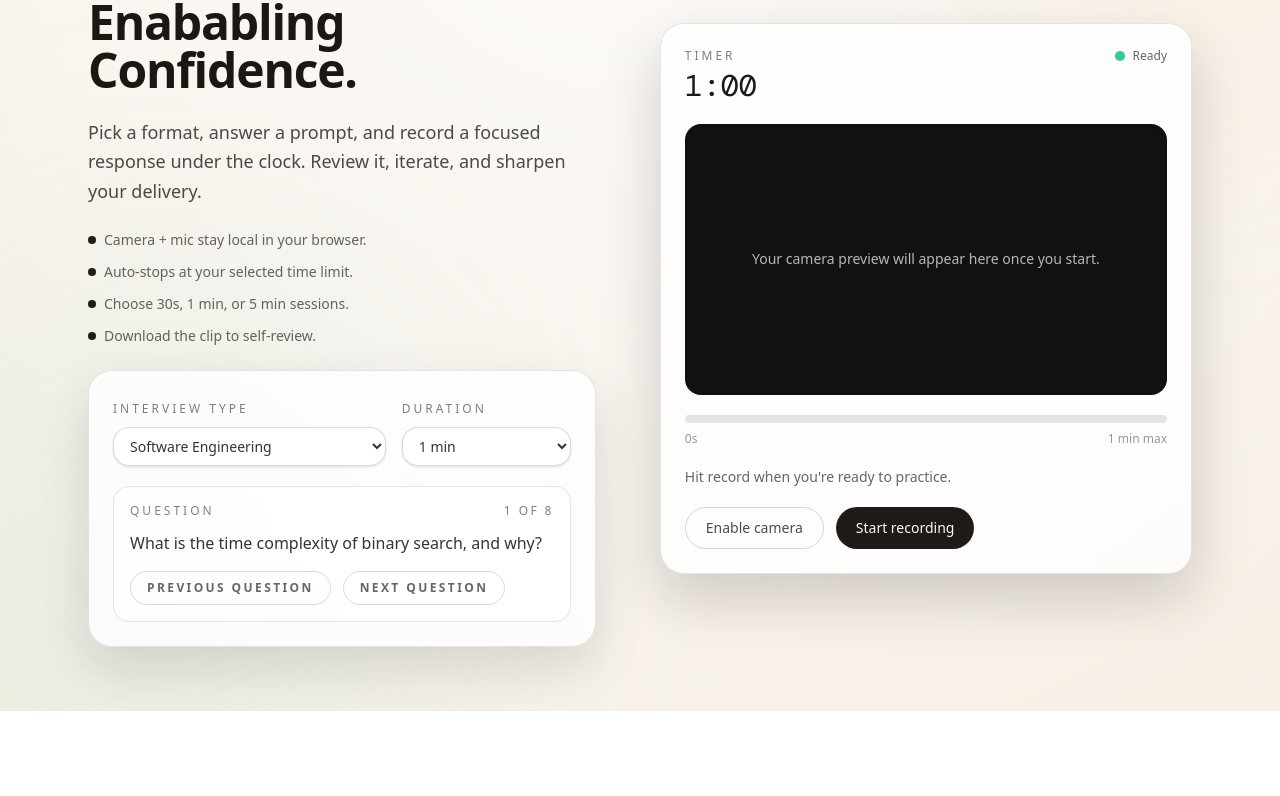
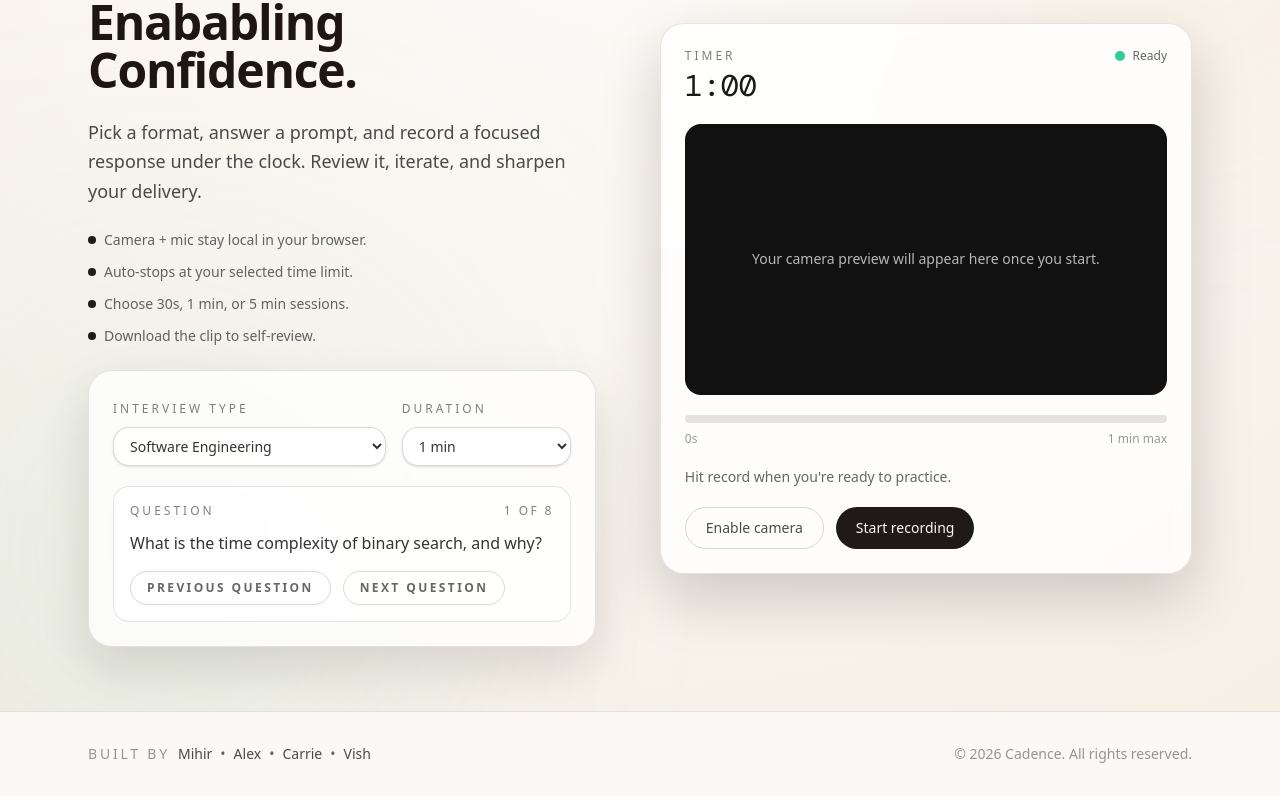
Before and after one commit to Mihir-A/Cadence, a Next.js app: page / in a window 1280 px wide. Shown: the part 218-1014 px from the top of the page. Before the commit the page ends 929 px from the top, so only its background shows below. Built offline with nearby package versions, Linux system fonts and the light colour scheme.

Commit message:
small ui changes

```diff
--- a/app/api/feedback/route.ts
+++ b/app/api/feedback/route.ts
@@ -118,7 +118,7 @@ export async function POST(request: Request) {
       );
     }
 
-    let indexedAsset = await client.indexes.indexedAssets.create(indexId, {
+    const indexedAsset = await client.indexes.indexedAssets.create(indexId, {
       assetId: asset.id,
     });
 
--- a/app/feedback/page.tsx
+++ b/app/feedback/page.tsx
@@ -32,6 +32,7 @@ export default function FeedbackPage() {
   const [history, setHistory] = useState<HistoryEntry[]>([]);
   const router = useRouter();
 
+  /* eslint-disable react-hooks/set-state-in-effect -- Initialize from sessionStorage on mount. */
   useEffect(() => {
     if (typeof window === "undefined") {
       return;
@@ -49,6 +50,7 @@ export default function FeedbackPage() {
       window.sessionStorage.getItem("latestQuestionCategory") ?? "",
     );
   }, []);
+  /* eslint-enable react-hooks/set-state-in-effect */
 
   useEffect(() => {
     let objectUrl: string | null = null;
@@ -68,6 +70,7 @@ export default function FeedbackPage() {
     };
   }, []);
 
+  /* eslint-disable react-hooks/set-state-in-effect -- Initialize history from localStorage on mount. */
   useEffect(() => {
     if (typeof window === "undefined") {
       return;
@@ -82,6 +85,7 @@ export default function FeedbackPage() {
       setHistory([]);
     }
   }, []);
+  /* eslint-enable react-hooks/set-state-in-effect */
 
   const parseJson = (value: string) => {
     if (!value) {
@@ -174,6 +178,7 @@ export default function FeedbackPage() {
     );
   };
   const isDev = process.env.NODE_ENV === "development";
+  const currentYear = new Date().getFullYear();
 
   const renderScoreBar = (value: number | undefined) => {
     const clamped = Math.max(0, Math.min(10, value ?? 0));
@@ -209,8 +214,8 @@ export default function FeedbackPage() {
   );
 
   return (
-    <div className="min-h-screen bg-[#f6efe6] text-[#1f1a17]">
-      <div className="relative overflow-hidden">
+    <div className="flex min-h-screen flex-col bg-[#f6efe6] text-[#1f1a17]">
+      <div className="relative flex-1 overflow-hidden">
         <div className="pointer-events-none absolute -top-24 right-0 h-72 w-72 rounded-full bg-[#f7b267]/40 blur-[140px]" />
         <div className="pointer-events-none absolute bottom-0 left-0 h-80 w-80 rounded-full bg-[#7fd1b9]/40 blur-[160px]" />
         <div className="pointer-events-none absolute inset-0 bg-[radial-gradient(circle_at_top,_rgba(255,255,255,0.8),_rgba(255,255,255,0))]" />
@@ -541,6 +546,53 @@ export default function FeedbackPage() {
           ) : null}
         </main>
       </div>
+      <footer className="border-t border-black/10 bg-white/60">
+        <div className="mx-auto flex w-full max-w-6xl flex-col gap-3 px-6 py-8 text-sm text-black/60 sm:flex-row sm:items-center sm:justify-between">
+          <div className="flex flex-wrap items-center gap-x-2 gap-y-1.5">
+            <span className="uppercase tracking-[0.2em] text-black/40">
+              Built by
+            </span>
+            <a
+              href="https://mihirdev.com/"
+              target="_blank"
+              rel="noreferrer"
+              className="font-medium text-black/70 transition hover:text-black"
+            >
+              Mihir
+            </a>
+            <span aria-hidden="true">•</span>
+            <a
+              href="https://www.linkedin.com/in/alexander-peroulas/"
+              target="_blank"
+              rel="noreferrer"
+              className="font-medium text-black/70 transition hover:text-black"
+            >
+              Alex
+            </a>
+            <span aria-hidden="true">•</span>
+            <a
+              href="https://www.linkedin.com/in/carrie-ma-65a911363/"
+              target="_blank"
+              rel="noreferrer"
+              className="font-medium text-black/70 transition hover:text-black"
+            >
+              Carrie
+            </a>
+            <span aria-hidden="true">•</span>
+            <a
+              href="https://www.linkedin.com/in/vishwath-shankar-05540324a/"
+              target="_blank"
+              rel="noreferrer"
+              className="font-medium text-black/70 transition hover:text-black"
+            >
+              Vish
+            </a>
+          </div>
+          <p className="text-black/40">
+            © {currentYear} Cadence. All rights reserved.
+          </p>
+        </div>
+      </footer>
     </div>
   );
 }
--- a/app/globals.css
+++ b/app/globals.css
@@ -1,7 +1,7 @@
 @import "tailwindcss";
 
 :root {
-  --background: #ffffff;
+  --background: #ededed;
   --foreground: #171717;
 }
 
@@ -14,7 +14,7 @@
 
 @media (prefers-color-scheme: dark) {
   :root {
-    --background: #0a0a0a;
+    --background: #ededed;
     --foreground: #ededed;
   }
 }
--- a/app/page.tsx
+++ b/app/page.tsx
@@ -725,9 +725,11 @@ export default function Home() {
     };
   }, [videoUrl]);
 
+  const currentYear = new Date().getFullYear();
+
   return (
-    <div className="min-h-screen bg-[#f6efe6] text-[#1f1a17]">
-      <div className="relative overflow-hidden">
+    <div className="flex min-h-screen flex-col bg-[#f6efe6] text-[#1f1a17]">
+      <div className="relative flex-1 overflow-hidden">
         <div className="pointer-events-none absolute -top-24 right-0 h-72 w-72 rounded-full bg-[#f7b267]/40 blur-[140px]" />
         <div className="pointer-events-none absolute bottom-0 left-0 h-80 w-80 rounded-full bg-[#7fd1b9]/40 blur-[160px]" />
         <div className="pointer-events-none absolute inset-0 bg-[radial-gradient(circle_at_top,_rgba(255,255,255,0.8),_rgba(255,255,255,0))]" />
@@ -1063,6 +1065,53 @@ export default function Home() {
           </section>
         </main>
       </div>
+      <footer className="border-t border-black/10 bg-white/60">
+        <div className="mx-auto flex w-full max-w-6xl flex-col gap-3 px-6 py-8 text-sm text-black/60 sm:flex-row sm:items-center sm:justify-between">
+          <div className="flex flex-wrap items-center gap-x-2 gap-y-1.5">
+            <span className="uppercase tracking-[0.2em] text-black/40">
+              Built by
+            </span>
+            <a
+              href="https://mihirdev.com/"
+              target="_blank"
+              rel="noreferrer"
+              className="font-medium text-black/70 transition hover:text-black"
+            >
+              Mihir
+            </a>
+            <span aria-hidden="true">•</span>
+            <a
+              href="https://www.linkedin.com/in/alexander-peroulas/"
+              target="_blank"
+              rel="noreferrer"
+              className="font-medium text-black/70 transition hover:text-black"
+            >
+              Alex
+            </a>
+            <span aria-hidden="true">•</span>
+            <a
+              href="https://www.linkedin.com/in/carrie-ma-65a911363/"
+              target="_blank"
+              rel="noreferrer"
+              className="font-medium text-black/70 transition hover:text-black"
+            >
+              Carrie
+            </a>
+            <span aria-hidden="true">•</span>
+            <a
+              href="https://www.linkedin.com/in/vishwath-shankar-05540324a/"
+              target="_blank"
+              rel="noreferrer"
+              className="font-medium text-black/70 transition hover:text-black"
+            >
+              Vish
+            </a>
+          </div>
+          <p className="text-black/40">
+            © {currentYear} Cadence. All rights reserved.
+          </p>
+        </div>
+      </footer>
     </div>
   );
 }
```
